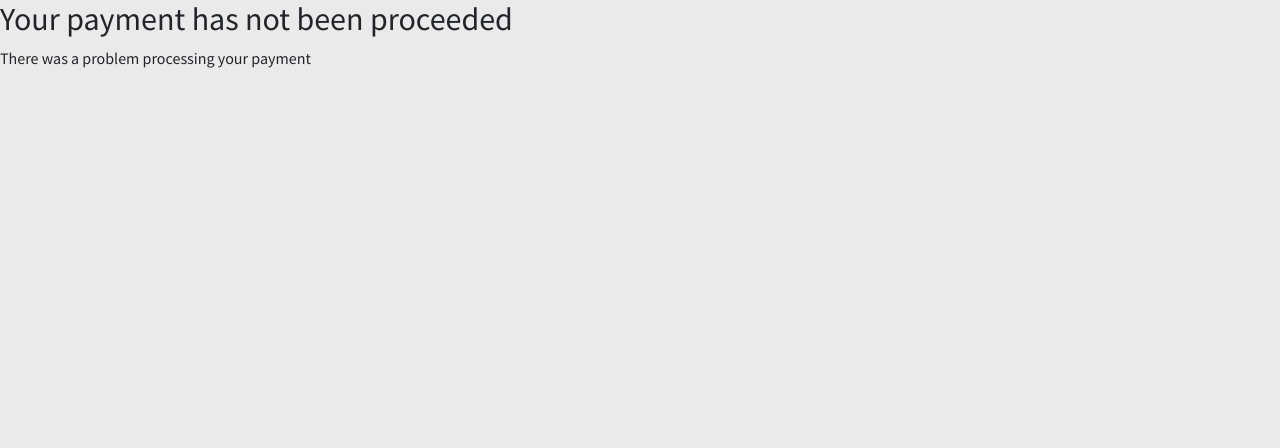
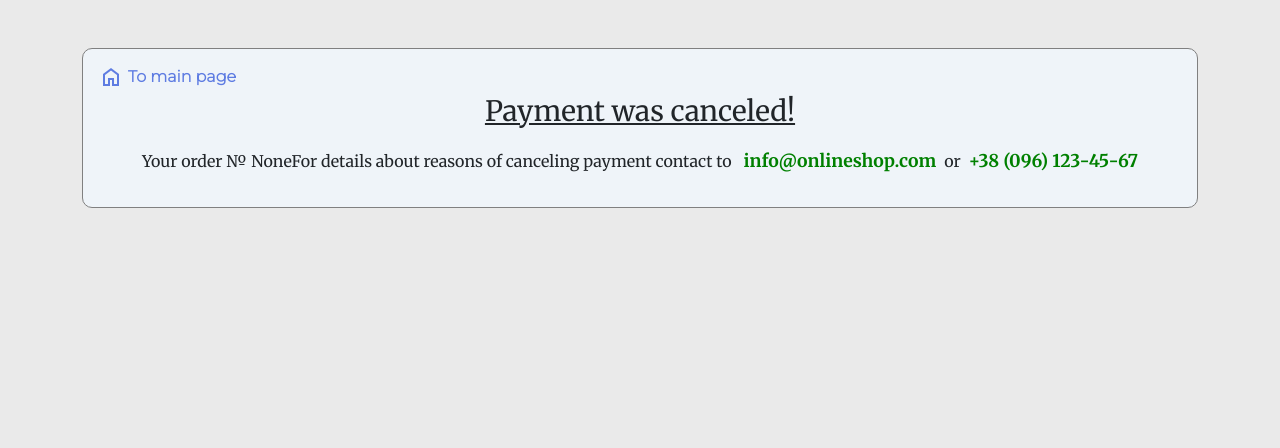
Before and after one commit to sergey-vernyk/OnlineShop, a Django app: page /payment/payment_cancel/ in a window 1280 px wide. Shown: the part 153-601 px from the top of the page. Run offline with Django 4.2, Linux system fonts and the light colour scheme; data that the repository does not hold is empty; parts of the project's set-up code (start-up, migrations or seed data) failed here and were passed over; some libraries are stand-ins or nearby versions.

Commit message:
Added icon, and it styles for indicates, that order was paid.
Updated cancel.html template for payment.

Changed link for site logo in order_created_email.html, order_paid_email.html, password_reset_email_html.html, send_activation_email.html.

Added icon to orders_info.html, that indicates, that order was paid.

Added order paid icon itself to static directory.

Updated payment.css: added styles to cancel.html template.

Updated payment_cancel view: added order id to context.

Updated test_payment_cancel.

```diff
--- a/internet_shop/int_shop/account/static/css/account.css
+++ b/internet_shop/int_shop/account/static/css/account.css
@@ -234,6 +234,12 @@
     bottom: 1.6rem;
     padding: 5px;
     margin-right: 0;
+}
+
+.order-paid-icon {
+    position: absolute;
+    top: 4px;
+    right: 3px;
 }
 
 .expander-header {
--- a/internet_shop/int_shop/account/templates/account/emails/order_created_email.html
+++ b/internet_shop/int_shop/account/templates/account/emails/order_created_email.html
@@ -65,7 +65,7 @@
     <body>
         <div class="block-order-confirmed">
             <div>
-                <img src="https://iili.io/Hgdzw4n.md.png" alt="Hgdzw4n.md.png" border="0" height="80" width="80">
+                <img src="https://drive.google.com/uc?export=download&id=1o3PXelqzR8RjNiW5tffmQ1ZAOcG5yjCD" alt="site-logo" border="0" height="80" width="80">
                 <h2>Order has been confirmed</h2>
             </div>
             <p>
--- a/internet_shop/int_shop/account/templates/account/emails/order_paid_email.html
+++ b/internet_shop/int_shop/account/templates/account/emails/order_paid_email.html
@@ -65,7 +65,7 @@
     <body>
         <div class="block-order-paid">
             <div>
-                <img src="https://iili.io/Hgdzw4n.md.png" alt="Hgdzw4n.md.png" border="0" height="80" width="80">
+                <img src="https://drive.google.com/uc?export=download&id=1o3PXelqzR8RjNiW5tffmQ1ZAOcG5yjCD" alt="site-logo" border="0" height="80" width="80">
                 <h2>Order has been paid</h2>
             </div>
             <p>
--- a/internet_shop/int_shop/account/templates/account/user/orders_info.html
+++ b/internet_shop/int_shop/account/templates/account/user/orders_info.html
@@ -7,6 +7,9 @@
             <div id="min-max-detail-{{ order.pk }}" role="button">
                 <div class{% if forloop.counter > 4 and orders.count > 4 %}="all-order-info collapse-order"{% else %}="all-order-info expand-order"{% endif %}>
                     <div class="expander-header">
+                        {% if order.is_paid %}
+                            <img class="order-paid-icon" src="{% static 'img/paid_order_icon.png' %}" width="32" height="30" alt="order-paid-icon">
+                        {% endif %}
                         <div class="order-pk">
                             № {{ order.pk }}
                         </div>
--- a/internet_shop/int_shop/account/templates/registration/password_reset_email_html.html
+++ b/internet_shop/int_shop/account/templates/registration/password_reset_email_html.html
@@ -62,7 +62,7 @@
     <body>
         <div class="block-pass-reset">
             <div>
-                <img src="https://iili.io/Hgdzw4n.md.png" alt="Hgdzw4n.md.png" border="0" height="80" width="80">
+                <img src="https://drive.google.com/uc?export=download&id=1o3PXelqzR8RjNiW5tffmQ1ZAOcG5yjCD" alt="site-logo" border="0" height="80" width="80">
                 <h2>Password reset</h2>
             </div>
             <p>Someone asked for password reset for email<span class="user-email">"{{ email }}"</span>.
--- a/internet_shop/int_shop/account/templates/registration/send_activation_email.html
+++ b/internet_shop/int_shop/account/templates/registration/send_activation_email.html
@@ -62,7 +62,7 @@
     <body>
         <div class="block-email-conf">
             <div>
-                <img src="https://iili.io/Hgdzw4n.md.png" alt="Hgdzw4n.md.png" border="0" height="80" width="80">
+                <img src="https://drive.google.com/uc?export=download&id=1o3PXelqzR8RjNiW5tffmQ1ZAOcG5yjCD" alt="site-logo" border="0" height="80" width="80">
                 <h2>Email confirmation</h2>
             </div>
             <p>
--- a/internet_shop/int_shop/payment/static/css/payment.css
+++ b/internet_shop/int_shop/payment/static/css/payment.css
@@ -13,12 +13,10 @@
     align-items: center;
 }
 
-.success-payment p b:before, .success-payment p b:after {
-    content: "\00a0";
-}
+.success-payment p b:before, .success-payment p b:after { content: "\00a0"; }
 
 .payment-go-home {
-    display: flex;
+    display: inline-flex;
     text-decoration: none;
     color: #2050ED;
     text-transform: title;
@@ -46,4 +44,47 @@
     font-weight: bold;
 }
 
-.amount-payment:before { content: "\00a0" }
+.amount-payment:before { content: "\00a0"; }
+
+/* Page with info about cancel payment*/
+.cancel-payment {
+    border: 1px solid grey;
+    border-radius: 10px;
+    padding: 1rem;
+    background-color: #eff4f9;
+}
+
+.cancel-payment p {
+    font-family: 'Merriweather', serif;
+    font-size: 1.0rem;
+    text-align: center;
+}
+
+.header-cancel-payment {
+    text-align: center;
+    text-decoration: underline;
+    font-family: 'Merriweather', serif;
+    margin-bottom: 20px;
+}
+
+.cancel-payment-email-info {
+    text-decoration: none;
+    font-weight: bold;
+    color: green;
+    font-size: 1.1rem;
+}
+
+.cancel-payment-tel-info {
+    text-decoration: none;
+    font-weight: bold;
+    color: green;
+    font-size: 1.1rem;
+}
+
+.cancel-payment span:nth-child(2) { content: "\00a0"; }
+.cancel-payment span:nth-child(2) { content: "\00a0"; }
+
+.cancel-payment-email-info:before { content: "\00a0"; }
+.cancel-payment-email-info:after { content: "\00a0"; }
+
+.cancel-payment-tel-info:before { content: "\00a0"; }
--- a/internet_shop/int_shop/payment/templates/payment/cancel.html
+++ b/internet_shop/int_shop/payment/templates/payment/cancel.html
@@ -1,8 +1,26 @@
 {% extends 'base.html' %}
+{% load static %}
 
-{% block title %}Payment canceled{% endblock %}
+{% block title %}Payment canceled | OnlineShop{% endblock %}
+{% block styles %}
+    <link href="{% static 'css/payment.css' %}" rel="stylesheet">
+    <link href="https://fonts.googleapis.com/css2?family=Merriweather:wght@400;700&display=swap" rel="stylesheet">
+    <link href="https://fonts.googleapis.com/css2?family=Montserrat:wght@300&display=swap" rel="stylesheet">
+{% endblock %}
 
 {% block content %}
-    <h2>Your payment has not been proceeded</h2>
-    <p>There was a problem processing your payment</p>
+    <div class="container mt-5">
+        <div class="cancel-payment">
+            <a class="payment-go-home" href="{% url 'goods:product_list' %}">
+                <span class="material-symbols-outlined">home</span>
+                To main page
+            </a>
+            <h3 class="header-cancel-payment">Payment was canceled!</h3>
+            <p>
+                Your order <span>№ {{ order_id }}</span>For details about reasons of canceling payment contact to
+                <a class="cancel-payment-email-info" href="mailto:info@onlineshop.com"> info@onlineshop.com</a>
+                or <a class="cancel-payment-tel-info" href="tel:+380961234567">+38 (096) 123-45-67</a>
+            </p>
+        </div>
+    </div>
 {% endblock %}
--- a/internet_shop/int_shop/payment/views.py
+++ b/internet_shop/int_shop/payment/views.py
@@ -131,7 +131,8 @@
     """
     View for displaying decline payment status
     """
-    return render(request, 'payment/cancel.html')
+    order_id = request.session.get('order_id')
+    return render(request, 'payment/cancel.html', {'order_id': order_id})
 
 
 @require_POST
```
Also changed, not shown: internet_shop/int_shop/payment/tests/test_views.py (+6 -0 lines), internet_shop/int_shop/static/img/paid_order_icon.png (added).
